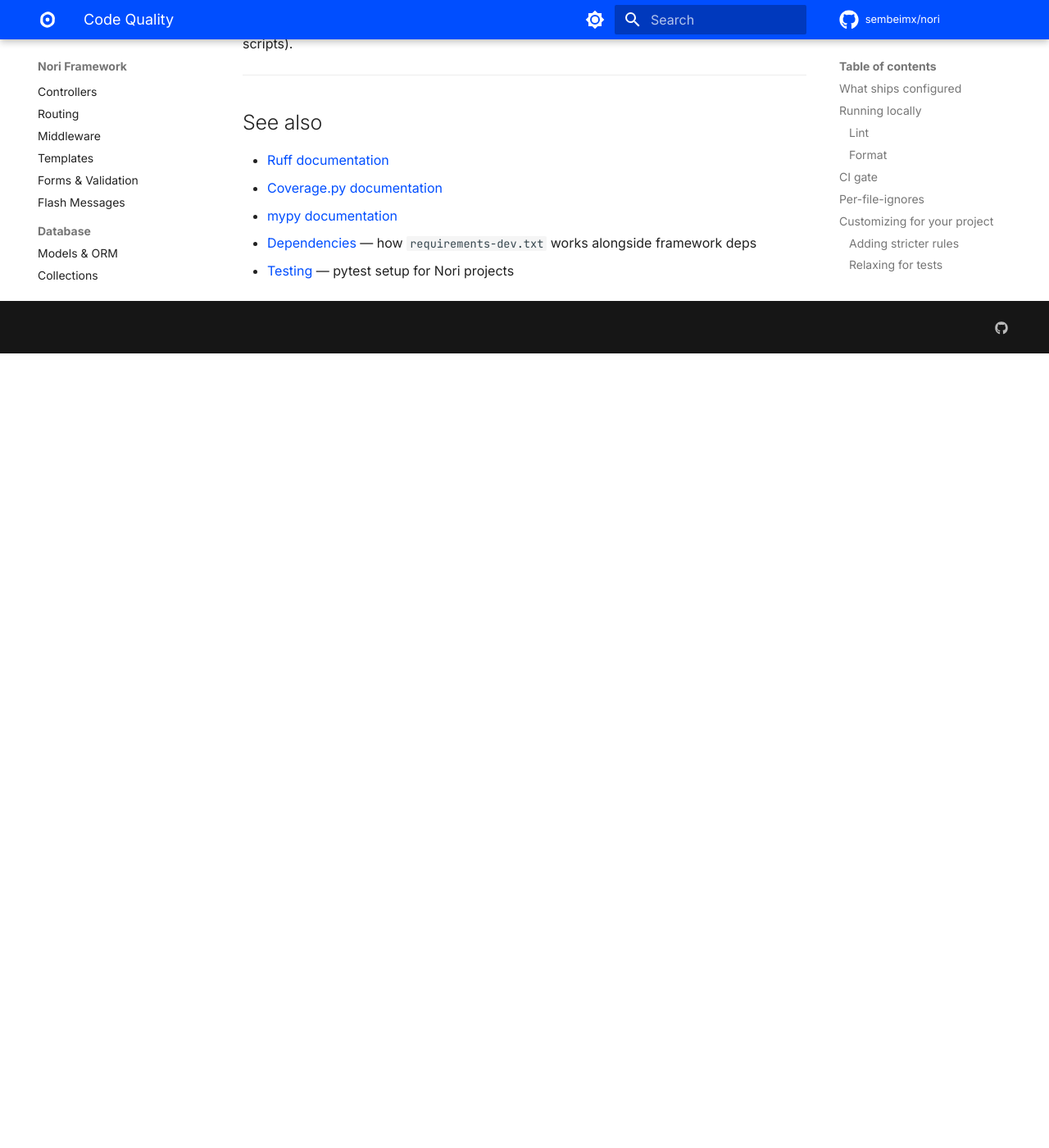
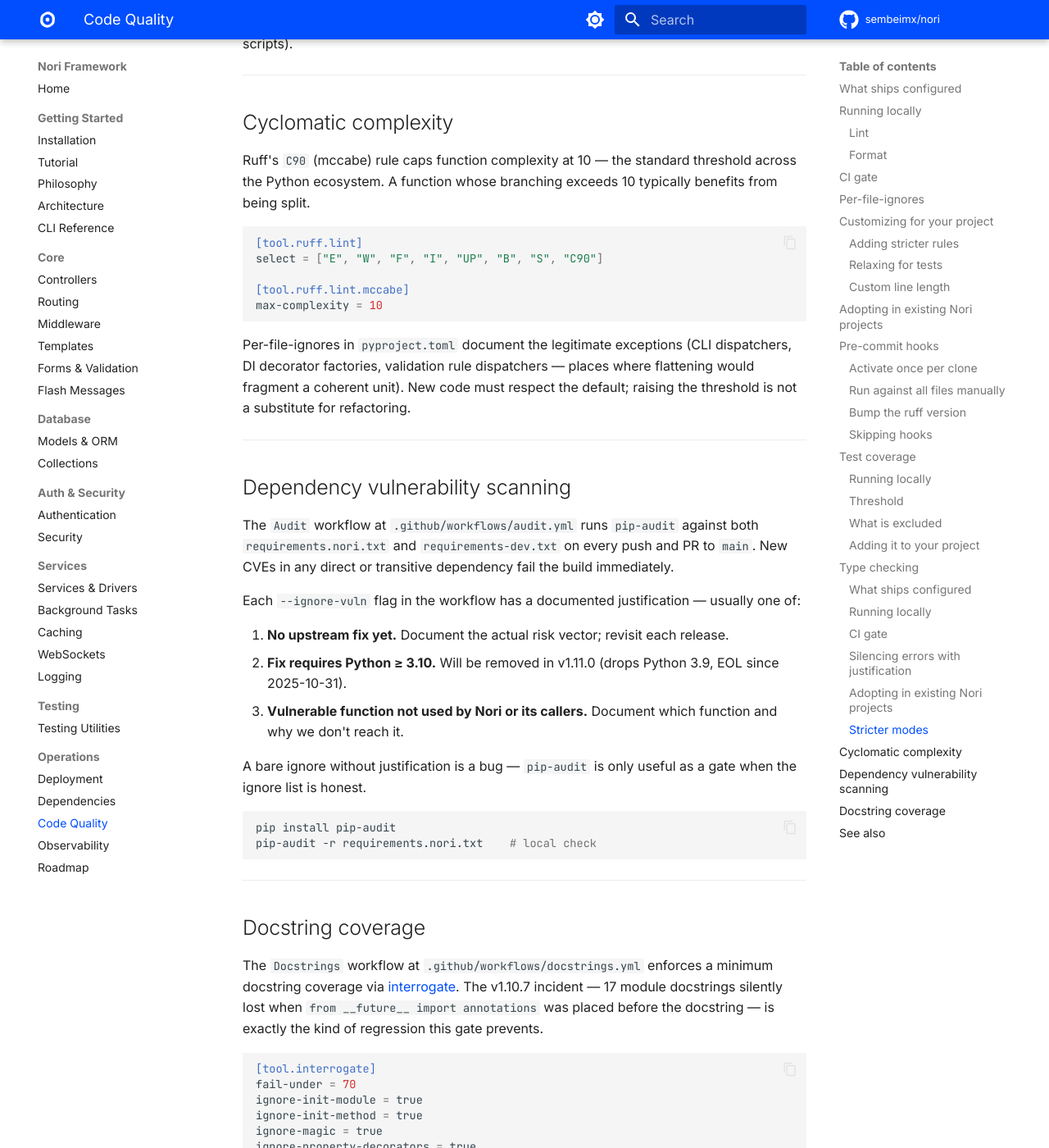
Before and after one commit to sembeimx/nori, an MkDocs documentation site: the page built from docs/code_quality.md, in a window 1280 px wide and 1400 px high, scrolled down 8836 px. Shown: the whole window at 82% size. Built offline with MkDocs 1.6.1 and Material for MkDocs 9.7.7, drawn with Linux system fonts in a browser that asks for light colours; comment, search, counter and statistics services are not loaded; the version menu is left out; before the commit the page ends 9267 px from its top, so only the background shows below that; some of the changed text lies outside the part shown.

Commit message:
docs: extend code_quality.md with C90, audit, docstrings sections

````diff
--- a/docs/code_quality.md
+++ b/docs/code_quality.md
@@ -339,10 +339,73 @@
 
 ---
 
+## Cyclomatic complexity
+
+Ruff's `C90` (mccabe) rule caps function complexity at 10 — the standard threshold across the Python ecosystem. A function whose branching exceeds 10 typically benefits from being split.
+
+```toml
+[tool.ruff.lint]
+select = ["E", "W", "F", "I", "UP", "B", "S", "C90"]
+
+[tool.ruff.lint.mccabe]
+max-complexity = 10
+```
+
+Per-file-ignores in `pyproject.toml` document the legitimate exceptions (CLI dispatchers, DI decorator factories, validation rule dispatchers — places where flattening would fragment a coherent unit). New code must respect the default; raising the threshold is not a substitute for refactoring.
+
+---
+
+## Dependency vulnerability scanning
+
+The `Audit` workflow at `.github/workflows/audit.yml` runs `pip-audit` against both `requirements.nori.txt` and `requirements-dev.txt` on every push and PR to `main`. New CVEs in any direct or transitive dependency fail the build immediately.
+
+Each `--ignore-vuln` flag in the workflow has a documented justification — usually one of:
+
+1. **No upstream fix yet.** Document the actual risk vector; revisit each release.
+2. **Fix requires Python ≥ 3.10.** Will be removed in v1.11.0 (drops Python 3.9, EOL since 2025-10-31).
+3. **Vulnerable function not used by Nori or its callers.** Document which function and why we don't reach it.
+
+A bare ignore without justification is a bug — `pip-audit` is only useful as a gate when the ignore list is honest.
+
+```bash
+pip install pip-audit
+pip-audit -r requirements.nori.txt    # local check
+```
+
+---
+
+## Docstring coverage
+
+The `Docstrings` workflow at `.github/workflows/docstrings.yml` enforces a minimum docstring coverage via [interrogate](https://github.com/econchick/interrogate). The v1.10.7 incident — 17 module docstrings silently lost when `from __future__ import annotations` was placed before the docstring — is exactly the kind of regression this gate prevents.
+
+```toml
+[tool.interrogate]
+fail-under = 70
+ignore-init-module = true
+ignore-init-method = true
+ignore-magic = true
+ignore-property-decorators = true
+ignore-nested-functions = true
+ignore-regex = ["^Meta$"]   # Tortoise convention; configuration sentinel
+```
+
+Module docstrings are NOT exempt — they are precisely what the v1.10.7 regression broke. Run locally:
+
+```bash
+interrogate                     # check all of rootsystem/application
+interrogate -vv path/file.py    # detail per item
+```
+
+The floor is intentionally a few points below the current baseline to absorb churn; raise it as the codebase sustains a higher number.
+
+---
+
 ## See also
 
 - [Ruff documentation](https://docs.astral.sh/ruff/)
 - [Coverage.py documentation](https://coverage.readthedocs.io/)
 - [mypy documentation](https://mypy.readthedocs.io/)
+- [pip-audit documentation](https://pypi.org/project/pip-audit/)
+- [interrogate documentation](https://interrogate.readthedocs.io/)
 - [Dependencies](dependencies.md) — how `requirements-dev.txt` works alongside framework deps
 - [Testing](testing.md) — pytest setup for Nori projects
````
